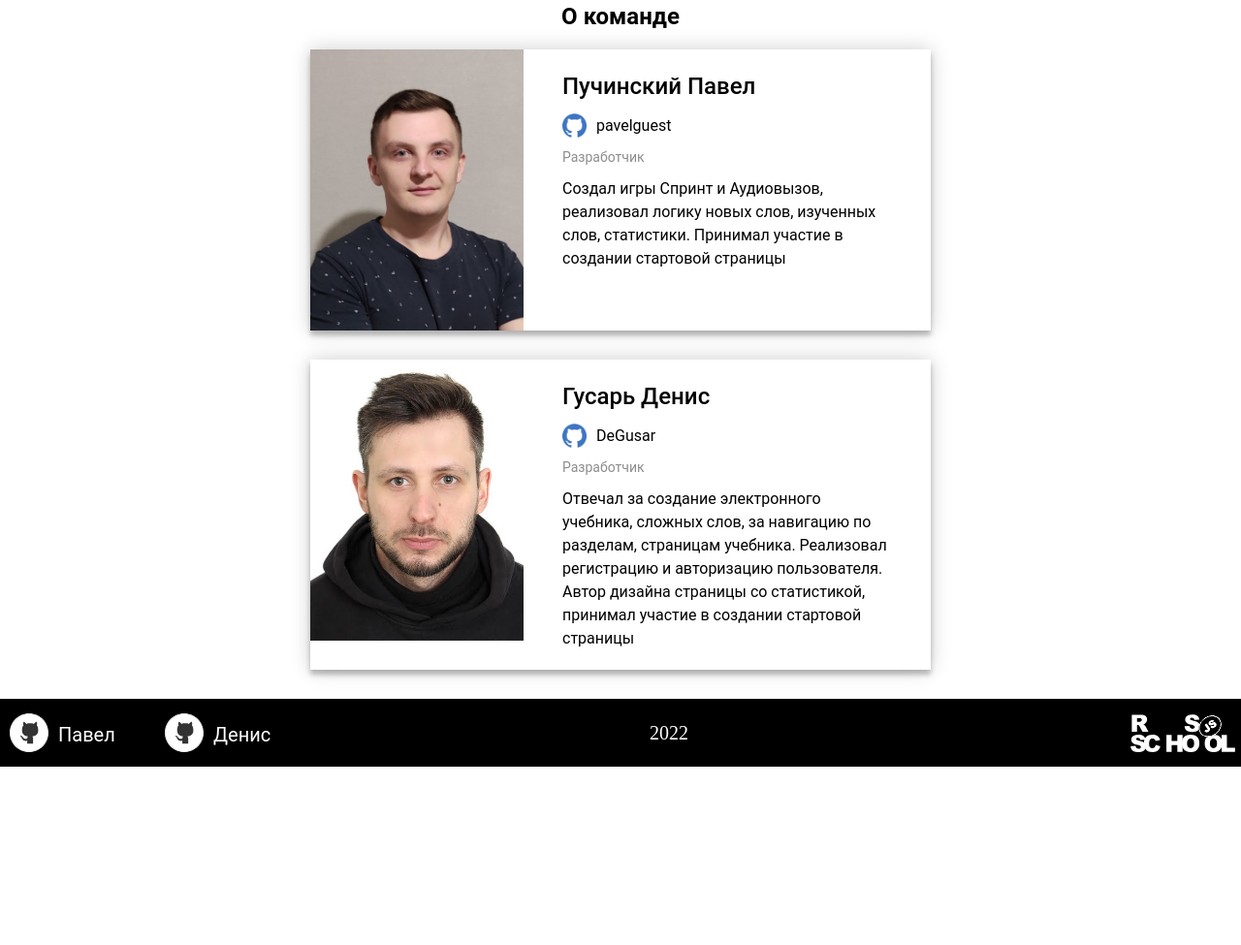
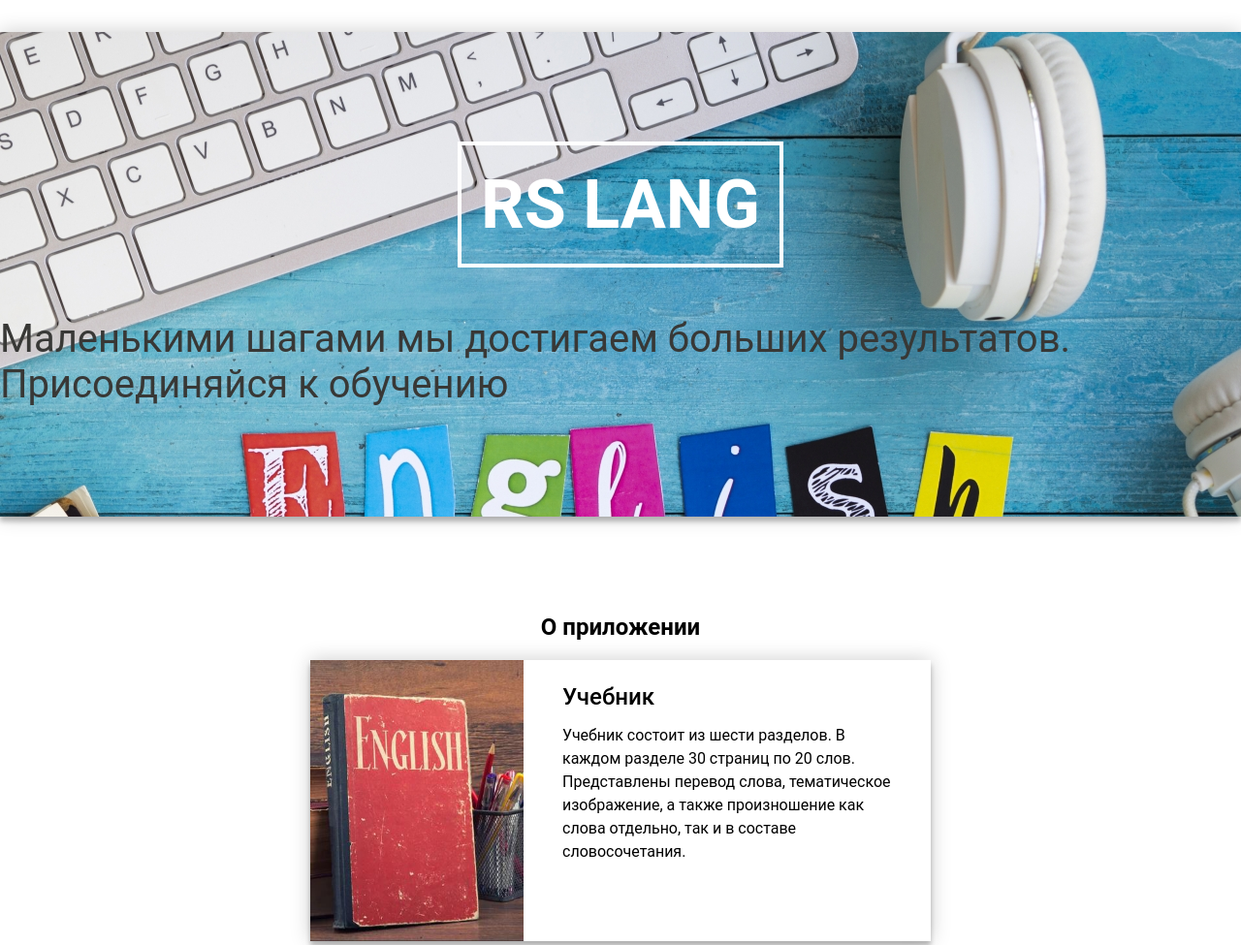
Before and after one commit to pavelguest/rs-lang, a website built with webpack: page rs-lang/src/index.html in a window 1280 px wide. Shown: the part 101-1076 px from the top of the page at 97% size. Before the commit the page ends 892 px from the top, so only its background shows below. Built offline with nearby package versions, Linux system fonts and the light colour scheme.

Commit message:
RSL-36 add render info for main page

```diff
--- a/rs-lang/src/components/buttons/gamesNavButtons.ts
+++ b/rs-lang/src/components/buttons/gamesNavButtons.ts
@@ -75,9 +75,6 @@ class GamesNavButtons {
   async getNoLearnedWords() {
     const notLearnedWords =
       await difficultWordsService.getAllUserNoLearnedWords();
-    console.log('notLearnedWords', notLearnedWords);
-    console.log('state', state.learnedWords);
-
     if (typeof notLearnedWords === 'number') return;
     const notLearnedWordsFilteredBePage = notLearnedWords.filter(
       (word: IWords) => {
@@ -86,9 +83,7 @@ class GamesNavButtons {
         );
       }
     );
-    console.log('notLearnedWords', notLearnedWordsFilteredBePage);
     const last20Words = notLearnedWordsFilteredBePage.slice(-20);
-    console.log('last20Words', last20Words);
     return last20Words;
   }
 }
--- a/rs-lang/src/components/games/GamesStatistic.ts
+++ b/rs-lang/src/components/games/GamesStatistic.ts
@@ -11,8 +11,6 @@ class GamesStatistic {
       );
       state.gamesStatistic = { ...date };
     }
-    console.log(state.gamesStatistic[todayDate]);
-
     if (!state.gamesStatistic.hasOwnProperty(todayDate)) {
       if (typeGame === 'sprint') {
         state.gamesStatistic[todayDate] = { sprint: { ...obj } };
--- a/rs-lang/src/components/games/audioCall/AudioCall.ts
+++ b/rs-lang/src/components/games/audioCall/AudioCall.ts
@@ -80,7 +80,6 @@ class AudioCall {
     this.question.src = `https://rsslang.herokuapp.com/${
       this.wordsArr[this.currentQuestion].audio
     }`;
-    console.log(this.question);
     this.question.play();
     return this.question;
   }
@@ -92,8 +91,6 @@ class AudioCall {
       this.getWrongAnswers();
     }
     this.answers.sort(() => Math.round(Math.random() * 100) - 50);
-    console.log(this.answerRight, this.answers);
-
     return this.answers;
   }
   getWrongAnswers() {
--- a/rs-lang/src/components/games/sprint/Sprint.ts
+++ b/rs-lang/src/components/games/sprint/Sprint.ts
@@ -132,10 +132,6 @@ class Sprint {
         }
       });
     }
-    console.log(this.wordsArr);
-    console.log(this.idLearnWords);
-    console.log(this.learnWords);
-
     this.currentQuestion += 1;
   }
 
--- a/rs-lang/src/components/render/startingPage.ts
+++ b/rs-lang/src/components/render/startingPage.ts
@@ -24,9 +24,77 @@ class StartingPage {
     main.append(wrapper);
 
     document.body.append(main);
+    const appMain = document.createElement('div');
+    const appAbout = document.createElement('div');
+    const teamAbout = document.createElement('div');
+    wrapper.append(appMain);
+    wrapper.append(appAbout);
+    wrapper.append(teamAbout);
 
-    const teamAbout = document.createElement('div');
-    wrapper.append(teamAbout);
+    appMain.insertAdjacentHTML(
+      'beforeend',
+      `
+    <div class="app-main__container">
+    <h1>RS LANG</h1>
+    <p>Маленькими шагами мы достигаем больших результатов. Присоединяйся к обучению</p>
+    </div>
+    `
+    );
+    appAbout.insertAdjacentHTML(
+      'beforeend',
+      `
+      <div class="app-info__container">
+      <h2 class="team-title">О приложении</h2>
+      <div class="app-info__wrapper">
+      <div class="app-info__chapter">
+      <div class="pavel-photo">
+          <img src="../../images/textbook.jpg" alt="Pavel photo" />
+        </div>
+        <div class="pavel-content">
+          <h3 class="pavel-title">Учебник</h3>
+          <div class="pavel-responsibilities">
+          Учебник состоит из шести разделов. В каждом разделе 30 страниц по 20 слов. Представлены перевод слова, тематическое изображение, а также произношение как слова отдельно, так и в составе словосочетания.
+          </div>
+        </div>
+      </div>
+      <div class="app-info__chapter">
+      <div class="pavel-photo">
+          <img src="../../images/dictionary.jpg" alt="Pavel photo" />
+        </div>
+        <div class="pavel-content">
+          <h3 class="pavel-title">Словарь</h3>
+          <div class="pavel-responsibilities">
+          Словарь содержит списки изучаемых слов, которые вызывают затруднения.
+          </div>
+        </div>
+      </div>
+      <div class="app-info__chapter">
+      <div class="pavel-photo">
+          <img src="../../images/games.jpg" alt="Pavel photo" />
+        </div>
+        <div class="pavel-content">
+          <h3 class="pavel-title">Игры</h3>
+          <div class="pavel-responsibilities">
+          В этом разделе есть 2 игры: Спринт и Аудиовызов, которые помогут вам в игровой форме закрепить знания и пополнить словарный запас.
+          </div>
+        </div>
+      </div>
+      <div class="app-info__chapter">
+      <div class="pavel-photo">
+          <img src="../../images/statistic.jpg" alt="Pavel photo" />
+        </div>
+        <div class="pavel-content">
+          <h3 class="pavel-title">Статистика</h3>
+          <div class="pavel-responsibilities">
+            В этом разделе можно увидеть весь прогресс обучения, где представлены данные за текущий день. Краткосрочная информация о мини-играх и о словах.
+        </div>
+      </div>
+      </div>
+
+      </div>
+    `
+    );
+
     teamAbout.insertAdjacentHTML(
       'beforeend',
       `
--- a/rs-lang/src/components/render/statsPage.ts
+++ b/rs-lang/src/components/render/statsPage.ts
@@ -175,7 +175,6 @@ class StatsPage {
       await difficultWordsService.getAllLearnedWordsDaily();
     const arrLearnedWords = paginatedResults.paginatedResults;
     const arr = arrLearnedWords.map((elem: JSONValue) => elem._id);
-    console.log(arr);
     return arr.length;
   }
 }
--- a/rs-lang/src/index.html
+++ b/rs-lang/src/index.html
@@ -4,6 +4,7 @@
     <meta charset="UTF-8" />
     <meta http-equiv="X-UA-Compatible" content="IE=edge" />
     <meta name="viewport" content="width=device-width, initial-scale=1.0" />
+    <link rel="shortcut icon" href="images/favicon.ico" type="image/x-icon" />
     <title>rs-lang</title>
   </head>
   <body>
--- a/rs-lang/src/scss/pages/_starting-page.scss
+++ b/rs-lang/src/scss/pages/_starting-page.scss
@@ -1,3 +1,4 @@
+
 
 .team-title {
   margin: 20px 0;
@@ -11,7 +12,35 @@
   background: url("./../images/github.png");
   background-size: 100% 100%;
 }
-.team-wrapper {
+.app-info__container {
+  margin-bottom: 100px;
+}
+.app-main__container {
+  display: flex;
+  flex-direction: column;
+  justify-content: center;
+  align-items: center;
+  height: 500px;
+  margin-top: 50px;
+  margin-bottom: 100px;
+  background: url("./../images/bg.jpg") no-repeat;
+  background-size: cover;
+  box-shadow: 0 0 20px 0 rgb(0 0 0 / 20%), 0 5px 5px 0 rgb(0 0 0 / 24%);
+
+  row-gap: 50px;
+  h1 {
+    padding: 20px;
+    font-size: 70px;
+    color: white;
+    border: 4px solid white;
+  }
+  p {
+    font-size: 40px;
+    color: rgb(56, 56, 54);
+  }
+}
+.team-wrapper,
+.app-info__wrapper {
   display: flex;
   flex-direction: column;
   justify-content: center;
@@ -20,7 +49,8 @@
   row-gap: 30px;
 }
 .team-pavel,
-.team-denis {
+.team-denis,
+.app-info__chapter {
   display: flex;
   width: 50%;
   box-shadow: 0 0 20px 0 rgb(0 0 0 / 20%), 0 5px 5px 0 rgb(0 0 0 / 24%);
```
Also changed, not shown: rs-lang/src/images/bg.jpg (added), rs-lang/src/images/dictionary.JPG (added), rs-lang/src/images/favicon.ico (added), rs-lang/src/images/games.JPG (added), rs-lang/src/images/statistic.JPG (added), rs-lang/src/images/textbook.JPG (added).
